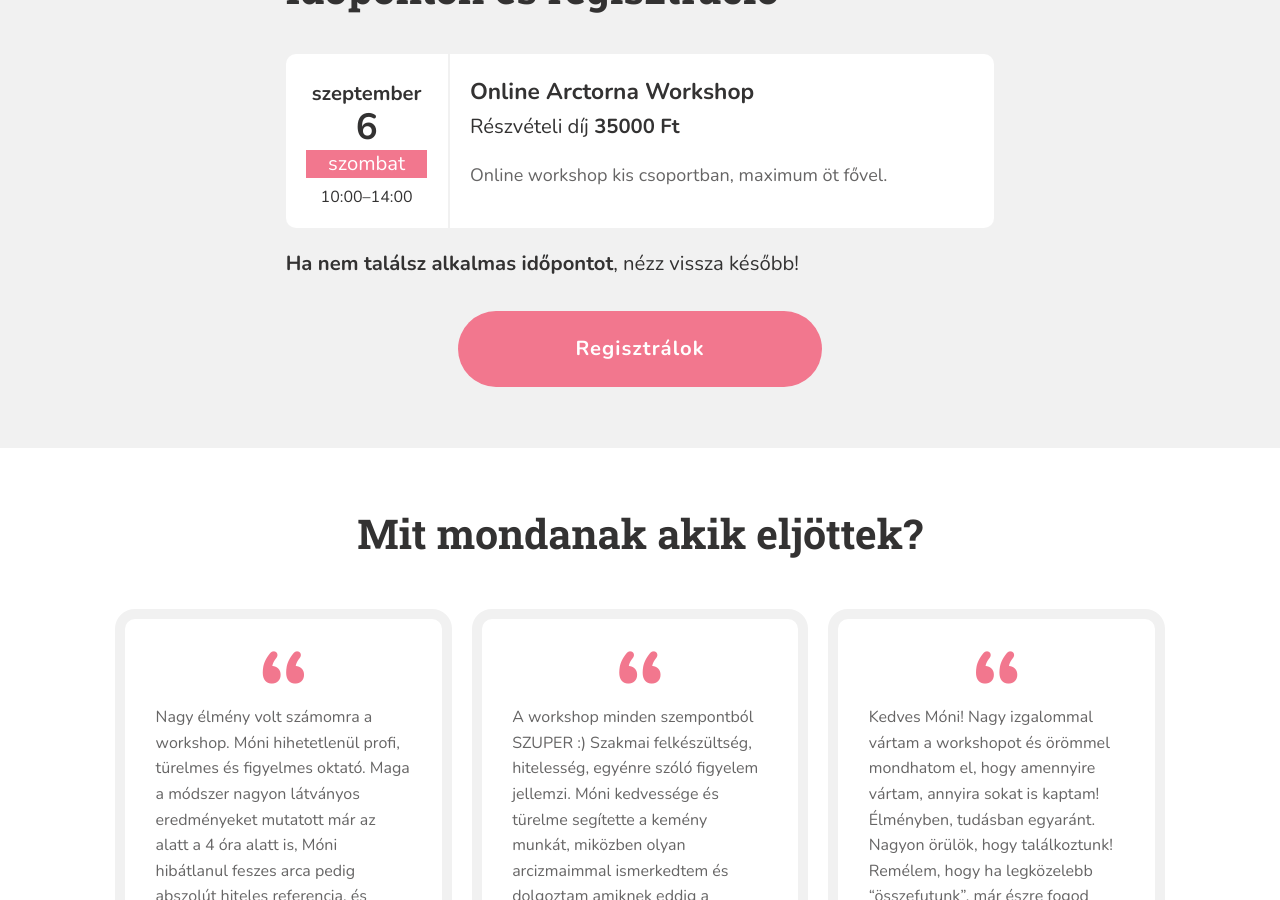
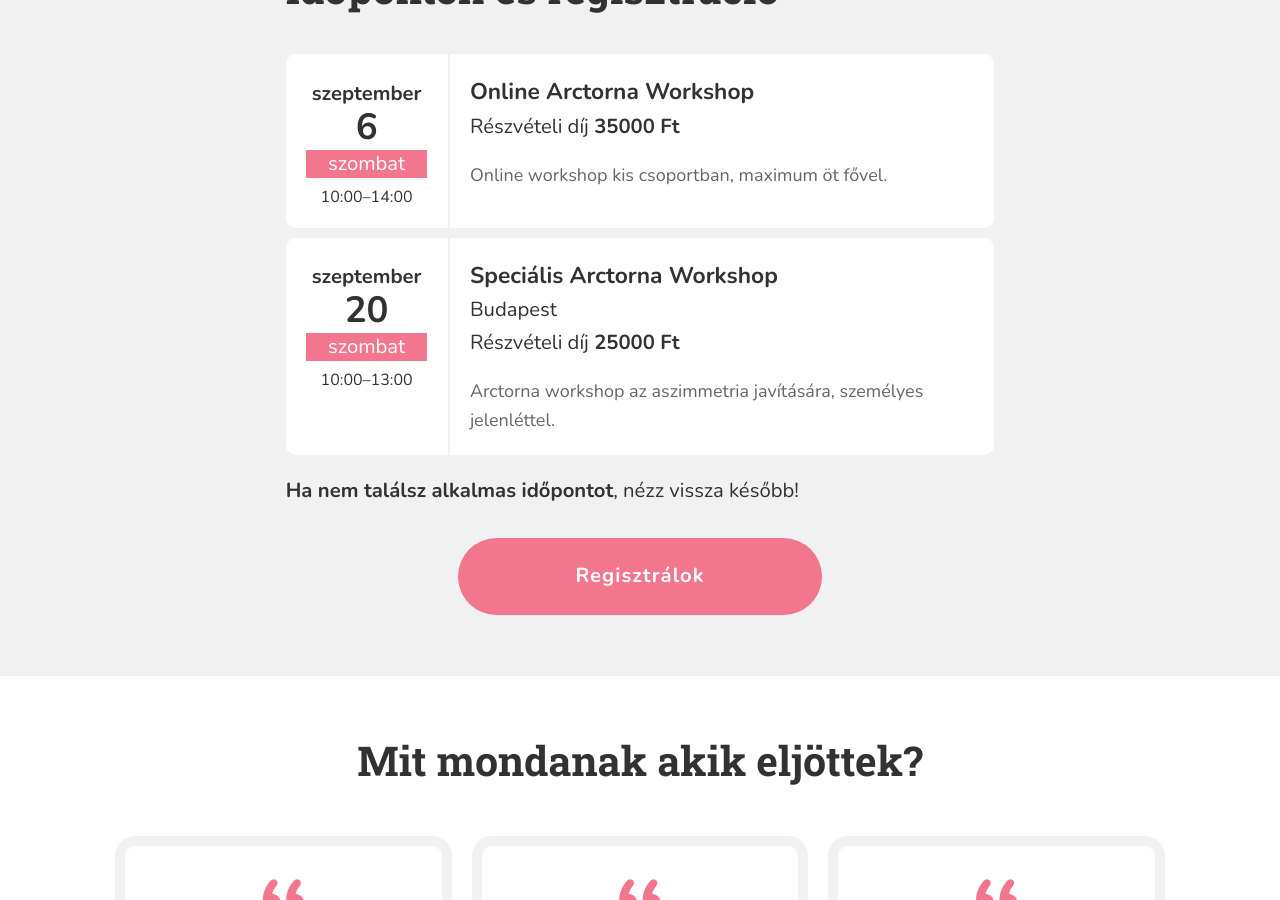
Before and after one commit to monikamudra/arctorna, a Jekyll site: the page built from workshop.md, in a window 1280 px wide and 900 px high, scrolled down 2199 px. Built offline with Jekyll 4.4.1, drawn with Linux system fonts in a browser that asks for light colours.

Commit message:
Update workshop event

```diff
--- a/_data/workshop.yaml
+++ b/_data/workshop.yaml
@@ -57,3 +57,13 @@ events:
       Online workshop kis csoportban, maximum öt fővel.
     price: 35000
     full: false
+
+  - date: 2025-9-20-T10:00
+    start: "10:00"
+    end: "13:00"
+    title: Speciális Arctorna Workshop
+    description: >-
+      Arctorna workshop az aszimmetria javítására, személyes jelenléttel.
+    address: Budapest
+    price: 25000
+    full: false
```
